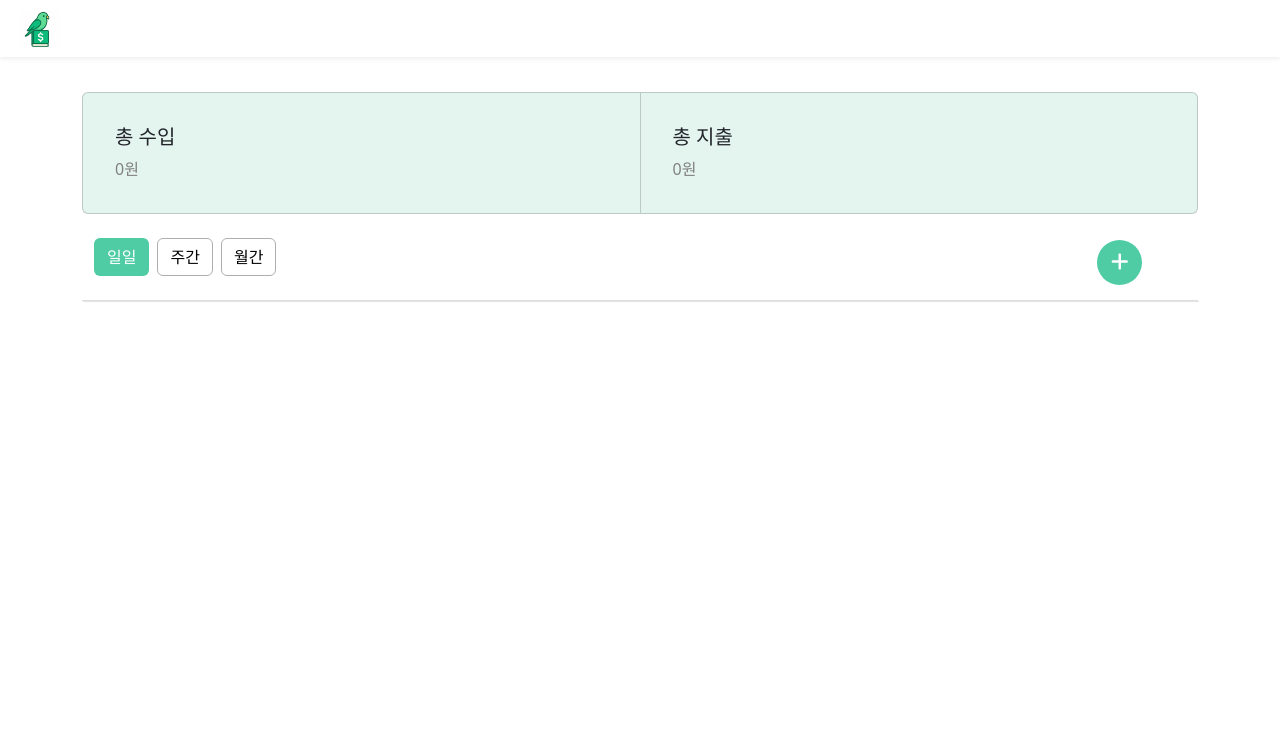
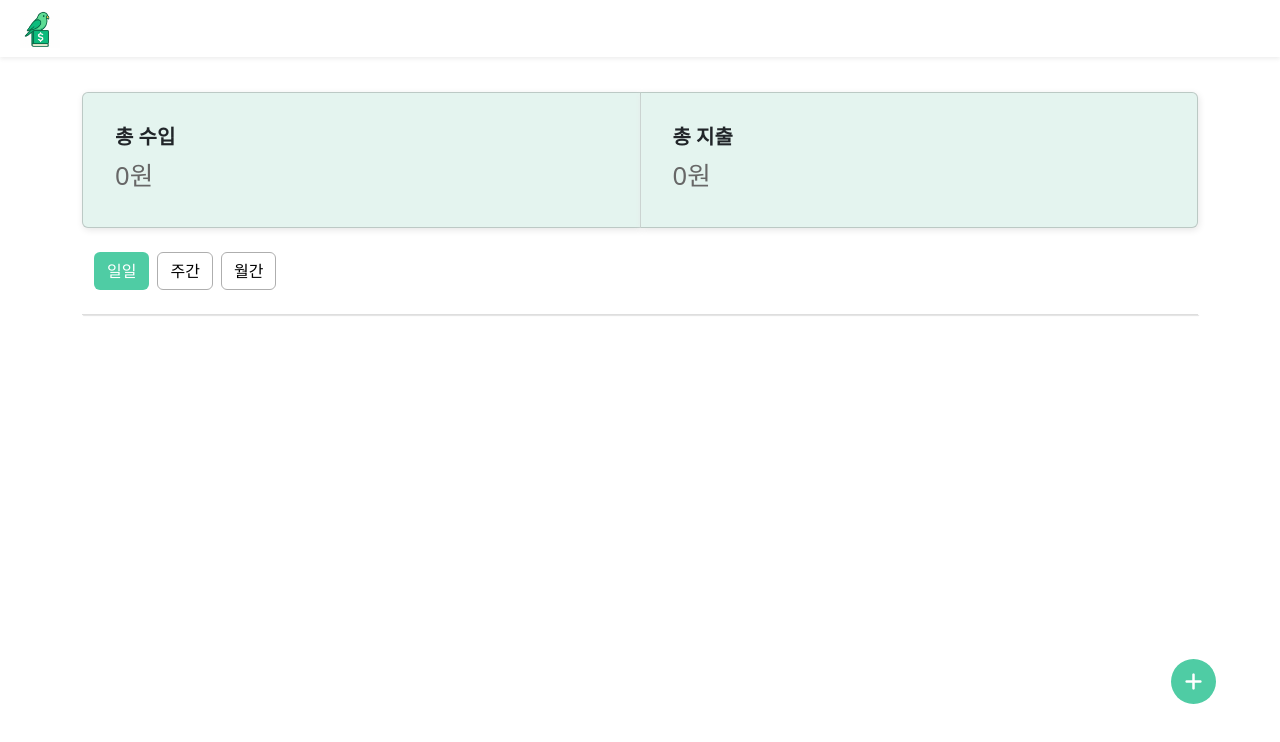
Before and after one commit to soo5o/kb_budgy, a Vue app: page /detail in a window 1280 px wide. Shown: the top 742 px of the page. Built offline with nearby package versions, Linux system fonts and the light colour scheme; data requests are answered from the project's data file; what v-calendar would draw is missing.

Commit message:
Fix: 버튼 위치 추가

```diff
--- a/src/components/AddButton.vue
+++ b/src/components/AddButton.vue
@@ -23,8 +23,8 @@ const goToAddPage = () => {
   color: white;
   font-weight: bold;
   font-size: 20px;
-  position: absolute;
-  top: 5%;
+  position: fixed;
+  bottom: 12%;
   right: 5%;
 }
 </style>
--- a/src/components/MoneySummary.vue
+++ b/src/components/MoneySummary.vue
@@ -1,13 +1,13 @@
 <template>
   <div class="card-group">
     <div class="card">
-      <h5 class="card-title">총 수입</h5>
+      <h5 class="card-title fw-bold">총 수입</h5>
       <p class="card-text">
         {{ totalIncome ? totalIncome.toLocaleString() : 0 }}원
       </p>
     </div>
     <div class="card">
-      <h5 class="card-title">총 지출</h5>
+      <h5 class="card-title fw-bold">총 지출</h5>
       <p class="card-text">
         {{ totalExpense ? totalExpense.toLocaleString() : 0 }}원
       </p>
@@ -16,7 +16,6 @@
 </template>
 
 <script setup>
-import { computed } from 'vue';
 defineProps({
   totalIncome: {
     type: Number,
@@ -34,8 +33,10 @@ defineProps({
   background-color: #e4f4ef;
   margin-top: 2rem;
   padding: 2rem;
+  box-shadow: 1px 2px 7px rgb(230, 230, 230);
 }
 .card-text {
-  color: gray;
+  color: #676767;
+  font-size: 1.6rem;
 }
 </style>
--- a/src/components/RecentHistory.vue
+++ b/src/components/RecentHistory.vue
@@ -1,18 +1,21 @@
 <template>
   <div class="recent-history">
-    <p class="mt-5 fw-bold">가장 최근 내역</p>
+    <p class="mt-5 fw-bold">최근 내역</p>
     <ul class="list-group mt-2">
       <li
         v-for="item in items"
         :key="item.id"
-        class="list-group-item d-flex justify-content-between mb-3 rounded p-3 border border-1"
+        class="list-group-item d-flex justify-content-between mb-2 rounded p-3 border border-1"
       >
         <div>
           <strong>{{ categoryEmoji(item.category) }}&nbsp;</strong>
           <small>{{ item.memo || '메모 없음' }}</small>
         </div>
-        <span :style="{ color: item.type === 'income' ? '#4FCCA4' : 'black' }"
-          >{{ item.type === 'income' ? '+' : '-' }}{{ Number(item.amount).toLocaleString() }}원</span
+        <span
+          class="fw-bold"
+          :style="{ color: item.type === 'income' ? '#4FCCA4' : 'black' }"
+          >{{ item.type === 'income' ? '+' : '-'
+          }}{{ Number(item.amount).toLocaleString() }}원</span
         >
       </li>
     </ul>
--- a/src/pages/DetailPage.vue
+++ b/src/pages/DetailPage.vue
@@ -49,18 +49,19 @@
       </nav>
       <hr />
       <div v-for="(items, date) in groupedData" :key="date" class="mb-3">
-        <h6 class="mb-2">{{ formatDate(date) }}</h6>
+        <h6 class="mb-2 fw-bold">{{ formatDate(date) }}</h6>
         <ul class="list-group">
           <li
             v-for="item in items"
             :key="item.id"
-            class="list-group-item d-flex justify-content-between align-items-center"
+            class="list-group-item d-flex justify-content-between align-items-center p-3"
           >
             <div>
               <strong>{{ categoryEmoji(item.category) }}&nbsp;</strong>
               <small class="text-muted">{{ item.memo || '메모 없음' }}</small>
             </div>
             <span
+              class="fw-bold"
               :style="{ color: item.type === 'income' ? '#4fcca4' : 'black' }"
             >
               {{ item.type === 'income' ? '+' : '-'
--- a/src/pages/HomePage.vue
+++ b/src/pages/HomePage.vue
@@ -71,10 +71,10 @@ const goToDetail = () => {
   margin: 0 auto;
 }
 .btn-custom {
-  background-color: #f7fbf9;
+  background-color: #fdfdfd;
   color: #4fcca4;
   border: 1px solid #4fcca4;
-  border-radius: 20px;
+  border-radius: 10px;
   padding: 1rem;
   font-weight: 600;
   transition: all 0.2s ease-in-out;
```
